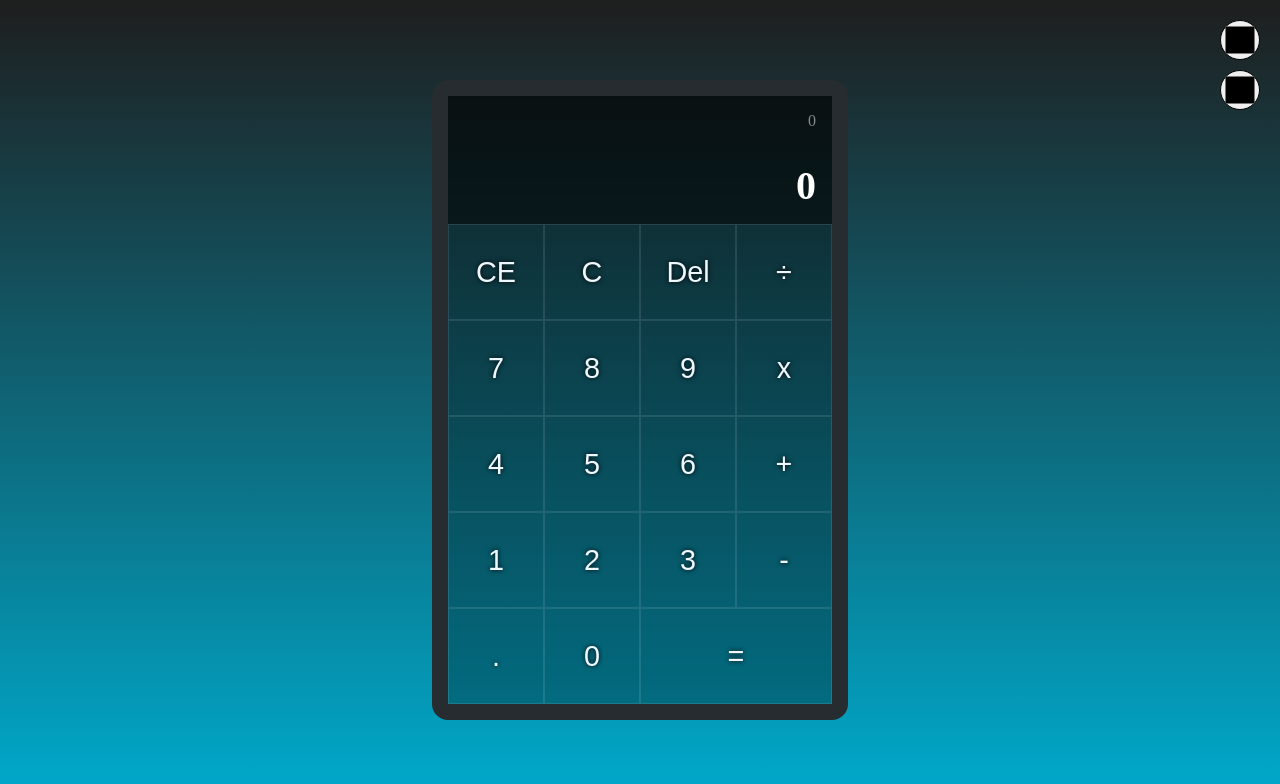
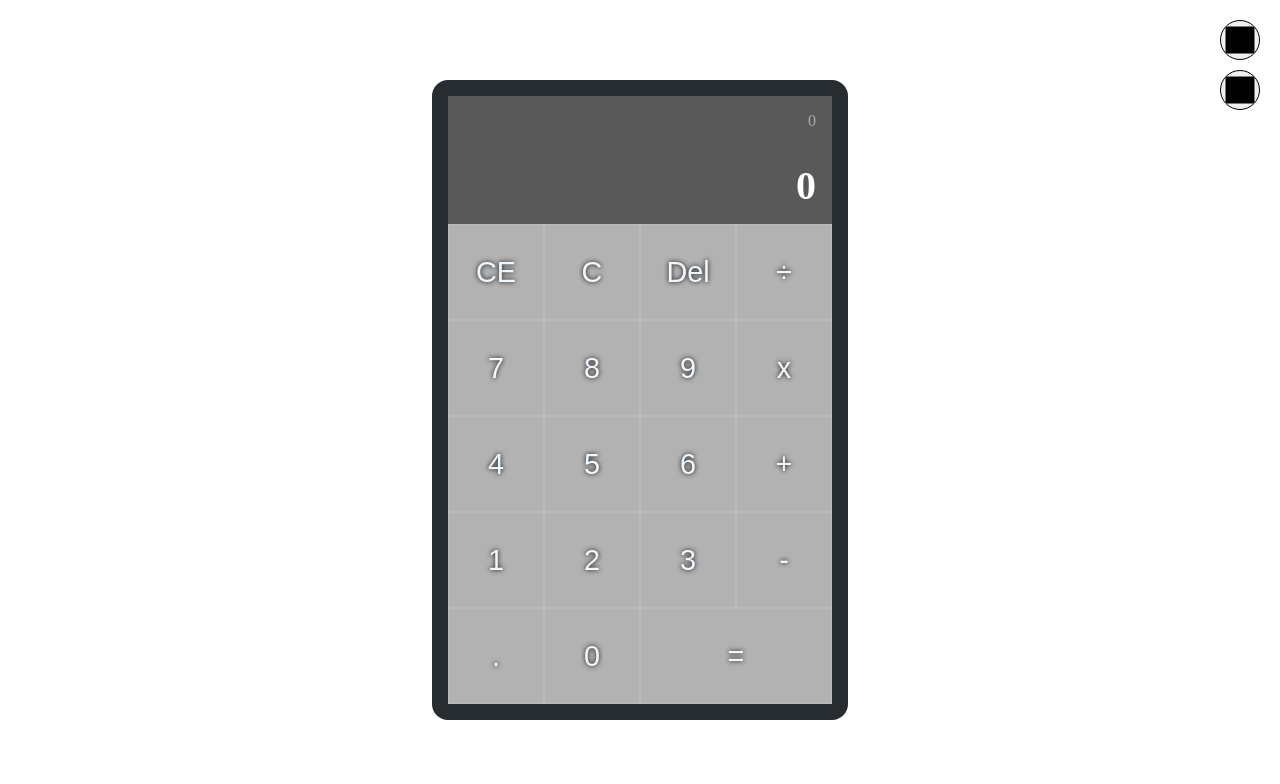
Before and after one commit to Tony-Wilcock/Calculator, a React (Create React App) app: page / in a window 1280 px wide. Shown: the top 784 px of the page. Built offline with nearby package versions, Linux system fonts and the light colour scheme.

Commit message:
Update App.css

```diff
--- a/src/App.css
+++ b/src/App.css
@@ -2,11 +2,6 @@
 *::before,
 *::after {
   box-sizing: border-box;
-}
-
-:root {
-  --top-colour: #1e1e1e;
-  --bottom-colour: #00aacc;
 }
 
 body {
```
